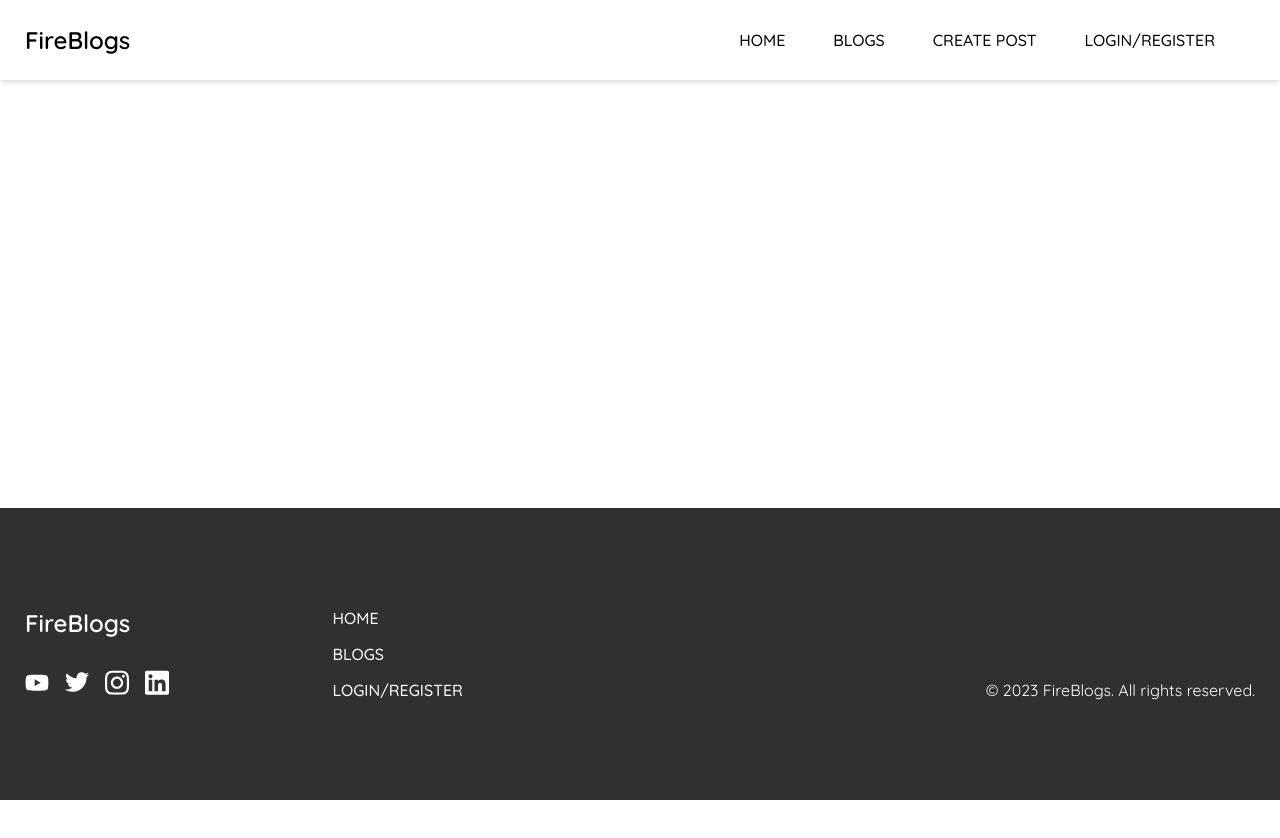
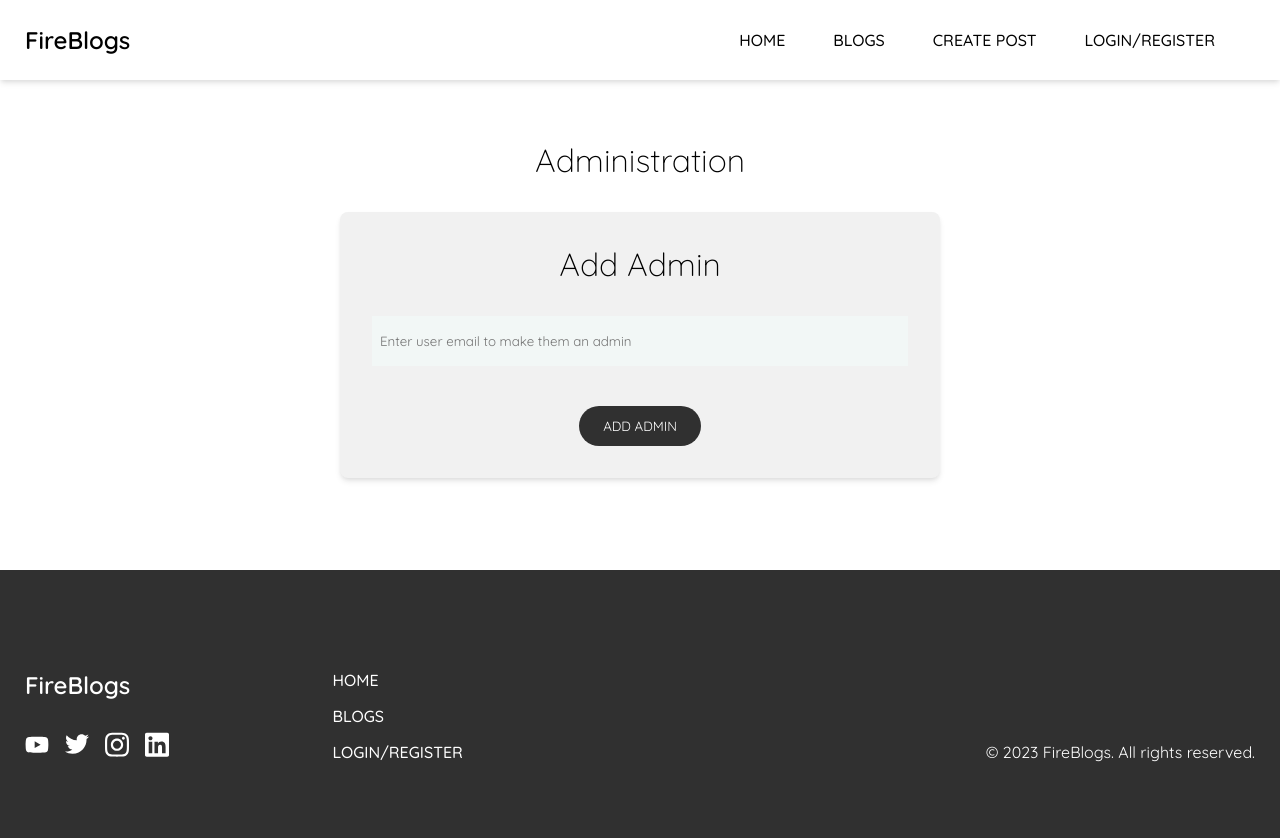
Before and after one commit to caiosantosss/fireblogs-vue, a Vue app: page /admin in a window 1280 px wide. Shown: the top 838 px of the page. Before the commit the page ends 800 px from the top, so only its background shows below. Built offline with nearby package versions, Linux system fonts and the light colour scheme; no server answers; what vue2-editor would draw is missing.

Commit message:
add admin template and style

```diff
--- a/src/views/Admin.vue
+++ b/src/views/Admin.vue
@@ -1,6 +1,16 @@
 <template>
-  <div>
-
+  <div class="admin">
+    <div class="container">
+      <h2>Administration</h2>
+      <div class="admin-info">
+        <h2>Add Admin</h2>
+        <div class="input">
+          <input placeholder="Enter user email to make them an admin" type="text" id="addAdmins" v-model="adminEmail" />
+        </div>
+        <span>{{ this.functionMsg }}</span>
+        <button class="button">Add Admin</button>
+      </div>
+    </div>
   </div>
 </template>
 <script>
@@ -8,6 +18,60 @@
 
 }
 </script>
-<style>
+<style lang="scss" scoped>
+.admin {
+  .container {
+    max-width: 1000px;
+    padding: 60px 25px;
 
+    h2 {
+      text-align: center;
+      margin-bottom: 16px;
+      font-weight: 300;
+      font-size: 32px;
+    }
+
+    .admin-info {
+      border-radius: 8px;
+      box-shadow: 0 4px 6px -1px rgba(0, 0, 0, 0.1), 0 2px 4px -1px rgba(0, 0, 0, 0.06);
+      padding: 32px;
+      background-color: #f1f1f1;
+      display: flex;
+      flex-direction: column;
+      max-width: 600px;
+      margin: 32px auto;
+
+      span {
+        font-size: 14px;
+      }
+
+      .input {
+        margin: 16px 0;
+
+        label {
+          font-size: 14px;
+          display: block;
+          padding-bottom: 6px;
+        }
+        input {
+          width: 100%;
+          border: none;
+          background-color: #f2f7f6;
+          padding: 8px;
+          height: 50px;
+          @media (min-width: 768px) {
+          }
+
+          &:focus {
+            outline: none;
+          }
+        }
+      }
+
+      button {
+        align-self: center;
+      }
+    }
+  }
+}
 </style>
```
